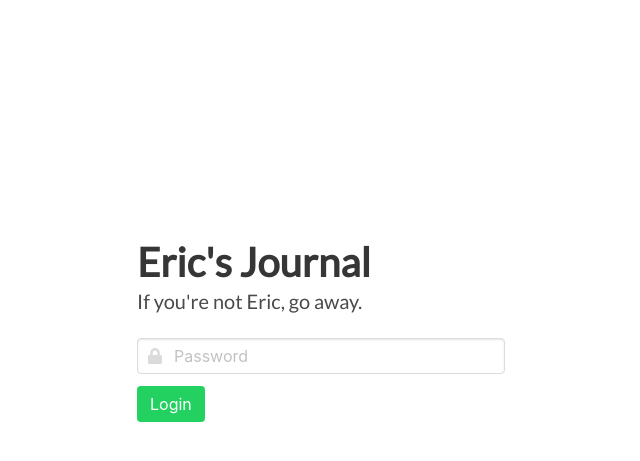
After one commit to chang/jrnl-server, a Flask app: page /login in a window 1280 px wide. The commit adds this page. Shown: the top 461 px of the page, without its empty margins (319-959 px from the left). Run offline with Flask 2, Linux system fonts and the light colour scheme; parts of the project's set-up code (start-up, migrations or seed data) failed here and were passed over; some libraries are stand-ins or nearby versions.

Commit message:
implement login

```diff
--- a/jrnl_server/app.py
+++ b/jrnl_server/app.py
@@ -1,35 +1,69 @@
-from functools import wraps
 import datetime
 import json
 
 from flask import Flask
 import flask
+import flask_login
 
+from jrnl_server.config import conf
+from jrnl_server.login import DummyUser
+from jrnl_server.helpers import reload_on_change, populate_config
 from jrnl_server.wrappers import JournalWrapper, EntryWrapper, NoEntryError
 
 
+
 app = Flask(__name__)
+app.secret_key = conf.SECRET
+populate_config(app)
+
+login_manager = flask_login.LoginManager()
+login_manager.init_app(app)
+login_manager.login_view = '/login'
 
 journal = JournalWrapper()
 
 
-def reload_journal_on_change(func):
-    @wraps(func)
-    def decorated(*args, **kwargs):
-        journal.reload_if_changed()
-        return func(*args, **kwargs)
-    return decorated
+
+@login_manager.user_loader
+def user_loader(_):
+    return DummyUser()
+
+
+@app.route('/login', methods=['GET', 'POST'])
+def login():
+    # import ipdb; ipdb.set_trace()
+    if flask.request.method == 'GET':
+        return flask.render_template('login.html', bad_login=False)
+
+    if flask.request.method == 'POST':
+        if flask.request.form['password'] == conf.PASSWORD:
+            user = DummyUser()
+            flask_login.login_user(user)
+            return flask.redirect('/')
+        else:
+            return flask.render_template('login.html', bad_login=True)
+
+
+@app.route('/logout')
+@flask_login.login_required
+def logout():
+    flask_login.logout_user()
+    return flask.redirect('/login')
 
 
 @app.route('/')
-@reload_journal_on_change
+@flask_login.login_required
+# @reload_on_change(journal)
 def index():
-    entry_links = journal.get_entry_links()
-    return flask.render_template('index.html', entry_links=entry_links)
+    context = {
+        'entry_links': journal.get_entry_links()
+    }
+    return flask.render_template('index.html', **context)
 
 
 @app.route('/entry/<path:date>')
-@reload_journal_on_change
+# @reload_on_change(journal)
+@flask_login.login_required
 def entry(date):
     try:
         parsed_entry = EntryWrapper(journal.get_entry(date))
@@ -48,7 +82,7 @@ def entry(date):
 
 
 @app.route('/stats')
-@reload_journal_on_change
+@reload_on_change(journal)
 def stats():
     options = {
         'tag_stats': journal.tag_stats,
--- a/jrnl_server/config.py
+++ b/jrnl_server/config.py
@@ -21,6 +21,10 @@ class Config:
         '@tag': 'info',
     }
 
+    # Login
+    PASSWORD = os.environ.get('PASSWORD') or ''
+    SECRET = os.environ.get('SECRET') or 'secret'
+
     @property
     def jrnl_config(self):
         config = jrnl.util.load_and_fix_json(self.CONFIG_PATH)
--- a/jrnl_server/templates/_base.html
+++ b/jrnl_server/templates/_base.html
@@ -24,6 +24,13 @@
               <a class="navbar-item" href="/">
                 Home
               </a>
+              <div class="navbar-item">
+                <div class="buttons">
+                  <a class="button is-dark" href="/logout">
+                    Log Out
+                  </a>
+                </div>
+              </div>
             </div>
           </div>
         </div>
--- /dev/null
+++ b/jrnl_server/templates/login.html
@@ -0,0 +1,41 @@
+{% extends '_base.html' %}
+
+{% block hero %}
+{% endblock hero %}
+
+{% block body %}
+<div class="container" style="margin-top: 15em;">
+  <div class="columns is-centered is-mobile">
+    <div class="column is-half-mobile is-one-third-tablet is-one-third-desktop">
+
+      <h1 class="title is-2 is-size-4-mobile">{{ config['NAME'] }}'s Journal</h1>
+      <h2 class="subtitle is-5 has-text-weight-light">If you're not {{ config['NAME'] }}, go away.</h2>
+
+      <form method="POST">
+        <div class="field">
+          <p class="control has-icons-left">
+            <input class="input" type="password" placeholder="Password" name="password">
+            <span class="icon is-small is-left">
+              <i class="fas fa-lock"></i>
+            </span>
+          </p>
+        </div>
+        <div class="field">
+          <p class="control">
+            <button class="button is-success">
+              Login
+            </button>
+          </p>
+        </div>
+      </form>
+
+      {% if bad_login %}
+      <div class="notification is-danger" style="margin-top: 2em;">
+        Incorrect login.
+      </div>
+      {% endif %}
+
+    </div>
+  </div>
+</div>
+{% endblock body %}
--- a/requirements.txt
+++ b/requirements.txt
@@ -1,2 +1,3 @@
 Flask==1.0.2
 jrnl==1.9.8
+Flask-Login==0.4.1
```
Also changed, not shown: jrnl_server/helpers.py (+18 -0 lines), jrnl_server/login.py (added, +10 -0 lines), jrnl_server/wrappers.py (+6 -7 lines).
